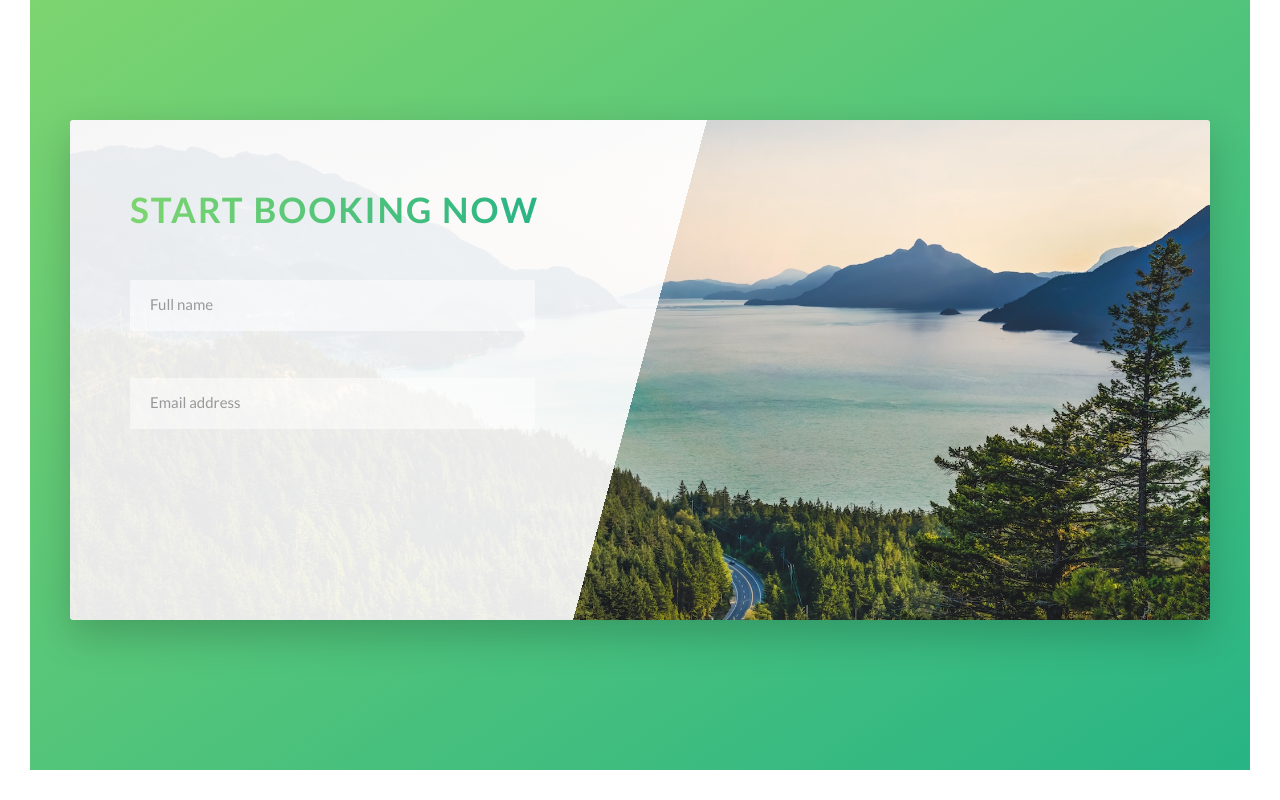
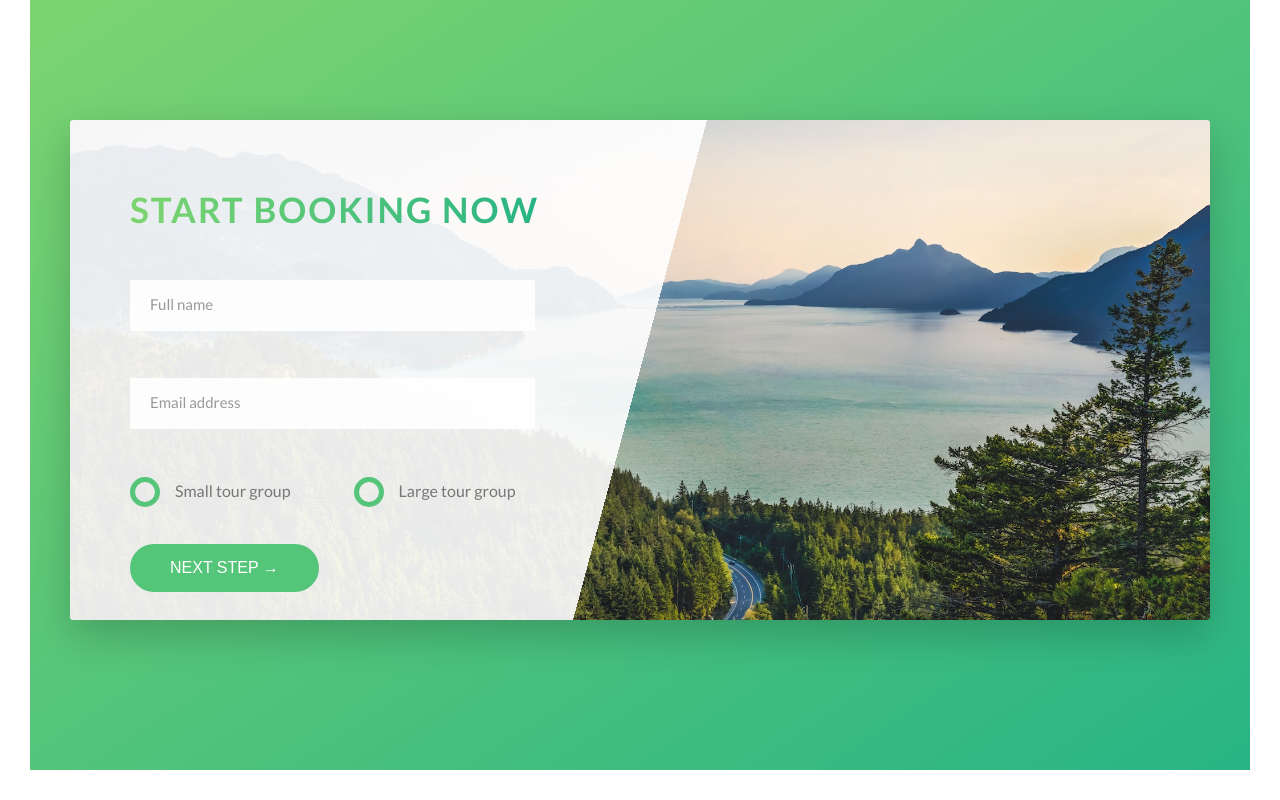
Before and after one commit to SzaboDeGergo/NatoursProject, a website: page index.html in a window 1280 px wide. Shown: the part 4527-5327 px from the top of the page. Drawn offline with Linux system fonts and the light colour scheme.

Commit message:
lesson22
CSS:
Finish style the booking section with some button manipulation and new radio button (new span class and hide the real radio button)

```diff
--- a/index.html
+++ b/index.html
@@ -371,6 +371,28 @@
 								<input type="email" class="form__input" placeholder="Email address" id="email" required>
 								<label for="email" class="form__label">Email address</label>
 							</div>
+
+							<div class="form__group u-margin-bottom-medium">
+								<div class="form__radio-group">
+									<input type="radio" class="form__radio-input" id="small" name="size">
+									<label for="small" class="form__radio-label">
+										<span class="form__radio-button"></span>
+										Small tour group
+									</label>
+								</div>
+
+								<div class="form__radio-group">
+									<input type="radio" class="form__radio-input" id="large" name="size">
+									<label for="large" class="form__radio-label">
+										<span class="form__radio-button"></span>
+										Large tour group
+									</label>
+								</div>
+							</div>
+							<div class="form__group">
+								<button class="btn btn--green">Next step &rarr;</button>
+							</div>
+
 						</form>
 					</div>
 				</div>
--- a/sass/base/_utilities.scss
+++ b/sass/base/_utilities.scss
@@ -1,9 +1,9 @@
-.u-center-text {text-align: center;}
+.u-center-text {text-align: center !important;}
 
 
-.u-margin-bottom-small {margin-bottom: 1.5rem;}
-.u-margin-bottom-medium {margin-bottom: 4rem;}
-.u-margin-bottom-big {margin-bottom: 8rem;}
+.u-margin-bottom-small {margin-bottom: 1.5rem !important;}
+.u-margin-bottom-medium {margin-bottom: 4rem !important;}
+.u-margin-bottom-big {margin-bottom: 8rem !important;}
 
-.u-margin-top-big {margin-top: 8rem;}
-.u-margin-top-huge {margin-top: 10rem;}
+.u-margin-top-big {margin-top: 8rem !important;}
+.u-margin-top-huge {margin-top: 10rem !important;}
--- a/sass/components/_button.scss
+++ b/sass/components/_button.scss
@@ -1,4 +1,5 @@
 .btn {
+    &, //for <button> elements becouse it dont have link or visited state like an anchor tag has
     &:link,
     &:visited {
       position: relative;
@@ -9,6 +10,10 @@
       border-radius: 10rem;
       transition: all 0.2s;
       font-size: $default-font-size;
+
+      //Change for the <button> elements
+      border: none;
+      cursor: pointer;
     }
 
     &:hover {
@@ -21,7 +26,9 @@
       }
     }
 
-    &:active {
+    &:active,
+    &:focus {
+      outline: none;
       transform: translateY(-1px);
       box-shadow: 0 0.5rem 1rem rgba($color-black, 0.2);
     }
--- a/sass/components/_form.scss
+++ b/sass/components/_form.scss
@@ -10,7 +10,7 @@
         color: inherit;
         padding: 1.5rem 2rem;
         border-radius: 2px;
-        background-color: rgba($color-white, .5);
+        background-color: rgba($color-white, .9);
         border: none;
         border-bottom: 3px solid transparent;
         width: 90%;
@@ -47,4 +47,52 @@
         transform: translateY(-4rem);
     }
 
+    &__radio-group {
+        width: 49%;
+        display: inline-block;
+    }
+
+    &__radio-input {
+        display: none;
+    }
+
+    &__radio-label {
+        font-size: $default-font-size;
+        cursor: pointer;
+        position: relative;
+        padding-left: 4.5rem;
+    }
+
+    &__radio-button {
+
+        height: 3rem;
+        width: 3rem;
+        border: 5px solid $color-primary;
+        border-radius: 50%;
+        display: inline-block;
+        position: absolute;
+        left: 0;
+        top: -.4rem;
+
+        &::after {
+            content: "";
+            display: block;
+            height: 1.3rem;
+            width: 1.3rem;
+            border-radius: 50%;
+            position: absolute;
+            top: 50%;
+            left: 50%;
+            transform: translate(-50%, -50%);
+            background-color: $color-primary;
+            opacity: 0;
+            transition: opacity .2s;
+        }
+    }
+
+    &__radio-input:checked ~ &__radio-label &__radio-button::after {
+        opacity: 1;
+    }
+
+
 }
```
Also changed, not shown: css/style.css.
